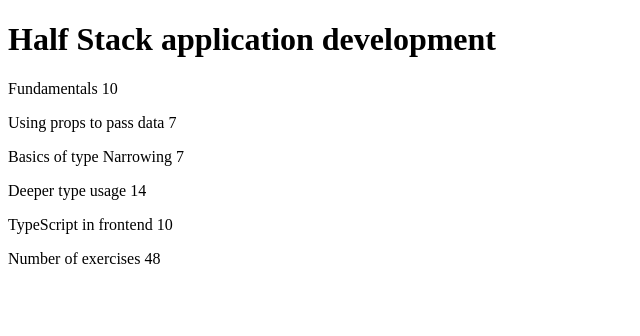
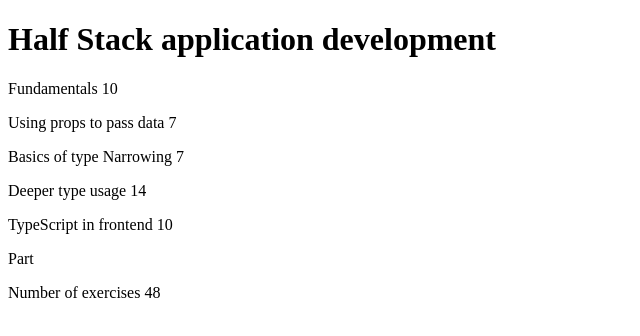
Before and after one commit to shamaanikala/FullStack-HY-k2023-osa9, a React (Create React App) app in the folder course-information/: page / in a window 1280 px wide. Shown: the top 336 px of the page, without its empty margins (0-640 px from the left). Built offline with nearby package versions, Linux system fonts and the light colour scheme.

Commit message:
9.15 use the Part sketch component

```diff
--- a/course-information/src/components/Content.tsx
+++ b/course-information/src/components/Content.tsx
@@ -1,5 +1,6 @@
 // renders the names of the different parts and exercises
 import { ContentProp } from "../types";
+import Part from "./Part";
 
 const Content = (props: ContentProp) => {
   return (
@@ -8,6 +9,7 @@ const Content = (props: ContentProp) => {
       <p key={p.name}>
         {p.name} {p.exerciseCount}
       </p>)}
+      <Part />
     </div>
   );
 };
```
